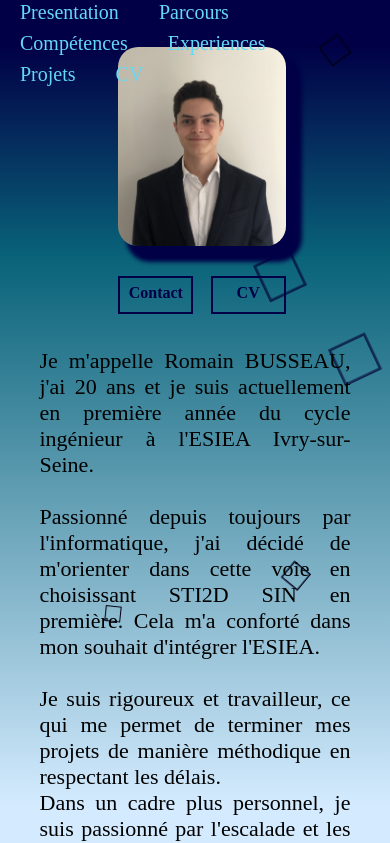
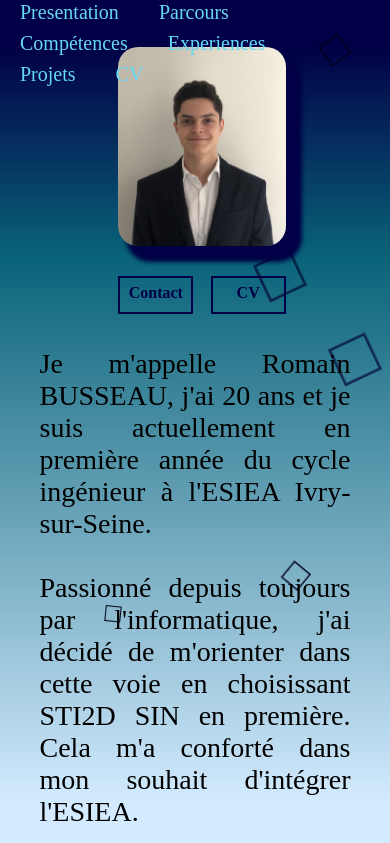
Before and after one commit to RomainBsu/RomainBsu.github.io, a website: page index.html in a window 390 px wide. Shown: the part 38-881 px from the top of the page. Drawn offline with nearby package versions, Linux system fonts and the light colour scheme.

Commit message:
Update styles.css

```diff
--- a/styles.css
+++ b/styles.css
@@ -268,7 +268,7 @@ header {
 
 @media only screen and (max-width: 600px) {
     .textidentite{
-        font-size: 22px;
+        font-size: 28px;
     }
 }
 
```
